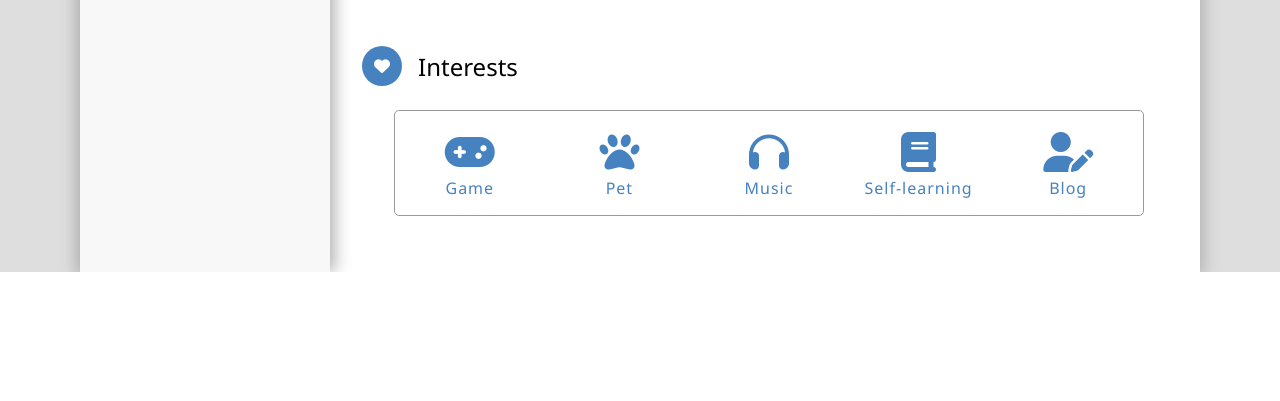
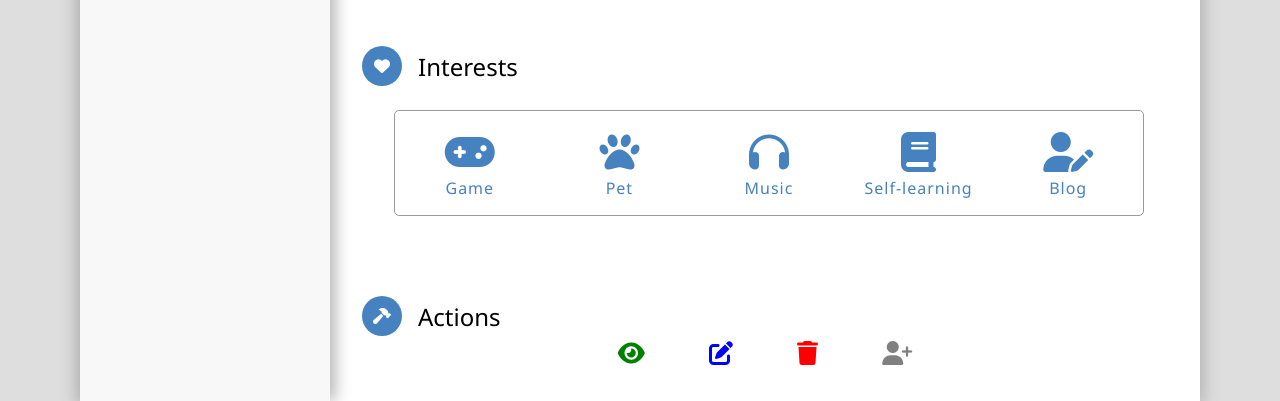
Before and after one commit to MehediAlam49/Django_crud3, a Django app: page /viewResume/1 in a window 1280 px wide. Shown: the part 973-1374 px from the top of the page. Before the commit the page ends 1245 px from the top, so only its background shows below. Run offline with Django 5.2, Linux system fonts and the light colour scheme; data comes from the database, SQL or seed files in the repository; both versions use the stored data as it was after the commit.

Commit message:
complete CRUD operation in resume builder project

```diff
--- a/dynamic_resume/resume/templates/viewResume.html
+++ b/dynamic_resume/resume/templates/viewResume.html
@@ -397,6 +397,29 @@
       }
     }
 
+    .actions{
+      margin-top: 40px;
+      display: block;
+      text-align: center;
+    }
+    .actions a{
+      padding: 10px 30px;
+      text-decoration: none;
+      font-size: x-large;
+    }
+    .actions .view{
+      color: green;
+    }
+    .actions .edit{
+      color: blue;
+    }
+    .actions .delete{
+      color: red;
+    }
+    .actions .add{
+      color: gray;
+    }
+
     @media (max-width: 768px) {
       html {
         font-size: 80%;
@@ -618,8 +641,21 @@
           </div>
         </div>
       </div>
+      <div class="actions detail-section">
+        <div class="detail-title">
+          <div class="title-icon">
+            <i class="fa-solid fa-hammer"></i>
+          </div>
+          <span>Actions</span>
+        </div>
+        <a href="{% url 'viewResume' resume.id %}" class="view"><i class="fa-solid fa-eye" title="View"></i></a>
+        <a href="{% url 'editResume' resume.id %}" class="edit"><i class="fa-solid fa-pen-to-square" title="Edit"></i></a>
+        <a href="{% url 'deleteResume' resume.id %}" class="delete"><i class="fa-solid fa-trash" title="Delete"></i></a>
+        <a href="{% url 'addResume' %}" class="add"><i id="follow" title="add user" class="fas fa-user-plus"></i></a>
+      </div>
     </div>
   </div>
+
 
   <script>
     ;(function () {
--- a/dynamic_resume/resume/views.py
+++ b/dynamic_resume/resume/views.py
@@ -39,6 +39,7 @@ def addResume(request):
         resumeData.save()
         return redirect('home')
     return render(request, 'addResume.html')
+
 def editResume(request,id):
     resumeData = resumeModel.objects.get(id=id)
     if request.method == 'POST':
@@ -76,8 +77,11 @@ def editResume(request,id):
         resumeData.save()
         return redirect('home')
     return render(request, 'editResume.html', {'resume': resumeData})
+
 def viewResume(request,id):
     resumeData = resumeModel.objects.get(id=id)
     return render(request, 'viewResume.html', {'resume': resumeData})
+
 def deleteResume(request,id):
+    resume = resumeModel.objects.get(id=id).delete()
     return redirect('home')
```
Also changed, not shown: dynamic_resume/db.sqlite3, 1 other file.
